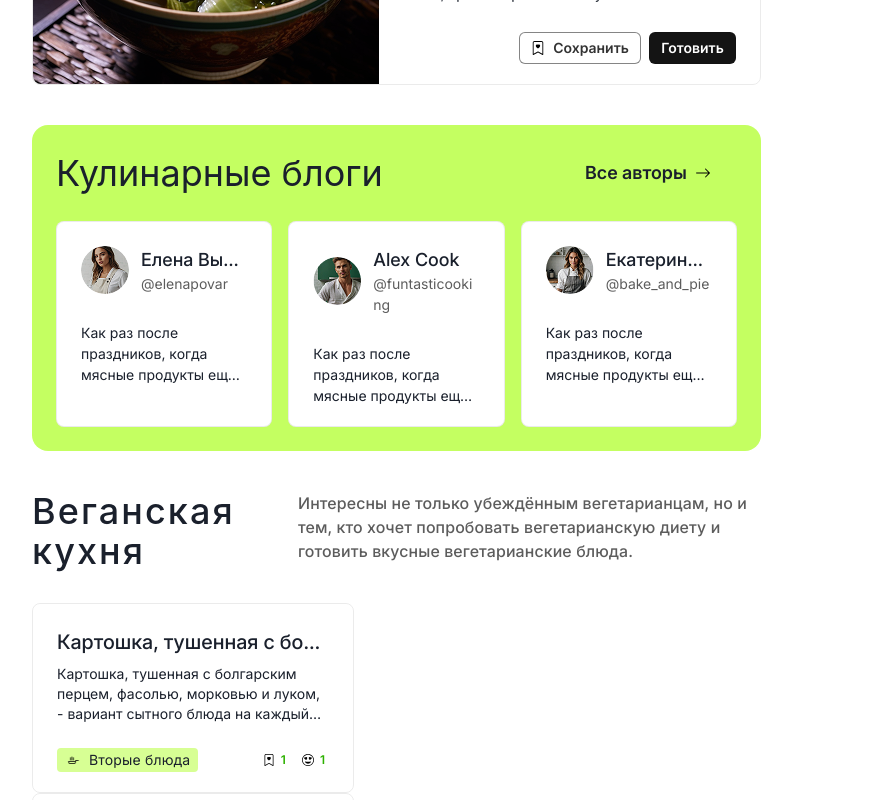
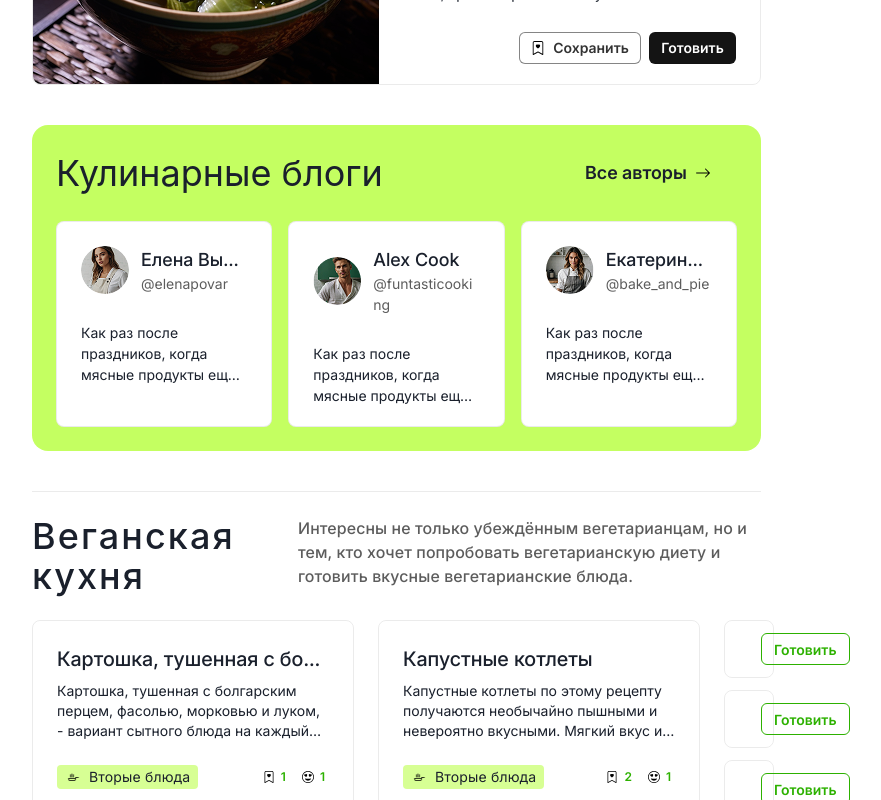
Before and after one commit to ClevertecFrontendLab/joelans, a React (Vite) app: page / in a window 1280 px wide. Shown: the part 2000-2800 px from the top of the page, without its empty margins (248-1129 px from the left). Built offline with nearby package versions, Linux system fonts and the light colour scheme.

Commit message:
feat(content): add category preview component

```diff
--- /dev/null
+++ b/src/components/CategoryPreview.tsx
@@ -0,0 +1,61 @@
+import { Box, Flex } from '@chakra-ui/react';
+import React from 'react';
+
+import PageTitle from './PageTitle';
+import RowCard from './RowCard';
+import VerticalCard from './VerticalCard';
+
+interface CategoryPreviewProps {
+    preview: Preview;
+}
+
+interface Preview {
+    categoryTitle: string;
+    categoryDescription: string;
+    detailedRecipe: DetailedRecipe[];
+    briefRecipe: BriefRecipe[];
+}
+
+interface DetailedRecipe {
+    title: string;
+    description: string;
+    category: string;
+    likes?: number;
+    favorites?: number;
+}
+
+interface BriefRecipe {
+    title: string;
+    category: string;
+}
+
+const CategoryPreview: React.FC<CategoryPreviewProps> = ({ preview }) => (
+    <Box pb='27px' pt='24px' borderTop='1px solid #00000014'>
+        <Box mb='24px'>
+            <PageTitle
+                location='bottom'
+                title={preview.categoryTitle}
+                description={preview.categoryDescription}
+            />
+        </Box>
+        <Flex columnGap='24px' minW='0'>
+            {preview.detailedRecipe.slice(0, 2).map((recipe) => (
+                <VerticalCard
+                    location='bottom'
+                    title={recipe.title}
+                    description={recipe.description}
+                    category={recipe.category}
+                    likes={recipe.likes}
+                    favorites={recipe.favorites}
+                />
+            ))}
+            <Flex gap='12px' flexDirection='column' flex='1 1 0' minW='0'>
+                {preview.briefRecipe.slice(0, 3).map((recipe) => (
+                    <RowCard title={recipe.title} category={recipe.category} />
+                ))}
+            </Flex>
+        </Flex>
+    </Box>
+);
+
+export default CategoryPreview;
--- a/src/components/Content.tsx
+++ b/src/components/Content.tsx
@@ -1,12 +1,13 @@
 import { Box, Button, Flex, Heading, Icon, Link, Text } from '@chakra-ui/react';
 
+import { categoriesPreviewData } from '~/data/categoriesPreviewData';
+
 import BlogCard from './BlogCard';
+import CategoryPreview from './CategoryPreview';
 import LoadMorePagination from './LoadMorePagination';
 import PageTitle from './PageTitle';
-import RowCard from './RowCard';
 import SearchBar from './SearchBar';
 import Slider from './Slider';
-import VerticalCard from './VerticalCard';
 
 const horizontalCards = [
     {
@@ -80,10 +81,12 @@ const Content = () => (
     <Box pl='24px' pt='80px' ml='256px' mr='280px' width='calc(100% - 527px)'>
         {/* 560 width='calc(100% - 280px - 256px - 24px)' */}
         <Flex align='center' direction='column'>
-            <PageTitle
-                title='Веганская кухня'
-                description='Интересны не только убеждённым вегетарианцам, но и тем, кто хочет  попробовать вегетарианскую диету и готовить вкусные  вегетарианские блюда.'
-            />
+            <Box my='32px'>
+                <PageTitle
+                    title='Веганская кухня'
+                    description='Интересны не только убеждённым вегетарианцам, но и тем, кто хочет  попробовать вегетарианскую диету и готовить вкусные  вегетарианские блюда.'
+                />
+            </Box>
             <SearchBar />
         </Flex>
         <Slider />
@@ -166,34 +169,7 @@ const Content = () => (
                 ))}
             </Flex>
         </Box>
-        <Box>
-            <PageTitle
-                location='bottom'
-                title='Веганская кухня'
-                description='Интересны не только убеждённым вегетарианцам, но и тем, кто хочет попробовать вегетарианскую диету и готовить вкусные вегетарианские блюда.'
-            />
-            <VerticalCard
-                location='bottom'
-                title='Картошка, тушенная с болгарским перцем и фасолью в томатном соусе'
-                description='Картошка, тушенная с болгарским перцем, фасолью, морковью и луком, -  вариант сытного блюда на каждый день. Фасоль в данном случае заменяет мясо, делая рагу сытным и питательным. Чтобы сократить время  приготовления, возьмём консервированную фасоль. Блюдо хоть и простое, но в полной мере наполнено ароматами и имеет выразительный вкус за счёт  добавления томатной пасты.'
-                category='Вторые блюда'
-                likes={1}
-                favorites={1}
-            />
-            <VerticalCard
-                location='bottom'
-                title='Капустные котлеты'
-                description='Капустные котлеты по этому рецепту получаются необычайно пышными и  невероятно вкусными. Мягкий вкус и лёгкая пряная нотка наверняка помогут сделать эти чудесные котлеты из капусты одним из ваших любимых овощных  блюд.'
-                category='Вторые блюда'
-                likes={1}
-                favorites={2}
-            />
-            <Flex gap='12px' flexDirection='column'>
-                <RowCard title='Стейк для вегетарианцев' category='Вторые блюда' />
-                <RowCard title='Котлеты из гречки и фасоли' category='Вторые блюда' />
-                <RowCard title='Сырный суп с лапшой и брокколи' category='Первые блюда' />
-            </Flex>
-        </Box>
+        <CategoryPreview preview={categoriesPreviewData[0]} />
     </Box>
 );
 
--- a/src/components/PageTitle.tsx
+++ b/src/components/PageTitle.tsx
@@ -8,7 +8,6 @@ interface PageTitleProps {
 
 const PageTitle: React.FC<PageTitleProps> = ({ title, description, location = 'top' }) => (
     <Flex
-        my='32px'
         direction={location === 'bottom' ? 'row' : 'column'}
         justify='space-between'
         sx={{
--- /dev/null
+++ b/src/data/categoriesPreviewData.ts
@@ -0,0 +1,39 @@
+export const categoriesPreviewData = [
+    {
+        categoryTitle: 'Веганская кухня',
+        categoryDescription:
+            'Интересны не только убеждённым вегетарианцам, но и тем, кто хочет попробовать вегетарианскую диету и готовить вкусные вегетарианские блюда.',
+        detailedRecipe: [
+            {
+                title: 'Картошка, тушенная с болгарским перцем и фасолью в томатном соусе',
+                description:
+                    'Картошка, тушенная с болгарским перцем, фасолью, морковью и луком, -  вариант сытного блюда на каждый день. Фасоль в данном случае заменяет мясо, делая рагу сытным и питательным. Чтобы сократить время  приготовления, возьмём консервированную фасоль. Блюдо хоть и простое, но в полной мере наполнено ароматами и имеет выразительный вкус за счёт  добавления томатной пасты.',
+                category: 'Вторые блюда',
+                likes: 1,
+                favorites: 1,
+            },
+            {
+                title: 'Капустные котлеты',
+                description:
+                    'Капустные котлеты по этому рецепту получаются необычайно пышными и  невероятно вкусными. Мягкий вкус и лёгкая пряная нотка наверняка помогут сделать эти чудесные котлеты из капусты одним из ваших любимых овощных  блюд.',
+                category: 'Вторые блюда',
+                likes: 1,
+                favorites: 2,
+            },
+        ],
+        briefRecipe: [
+            {
+                title: 'Стейк для вегетарианцев',
+                category: 'Вторые блюда',
+            },
+            {
+                title: 'Котлеты из гречки и фасоли',
+                category: 'Вторые блюда',
+            },
+            {
+                title: 'Сырный суп с лапшой и брокколи',
+                category: 'Первые блюда',
+            },
+        ],
+    },
+];
```
